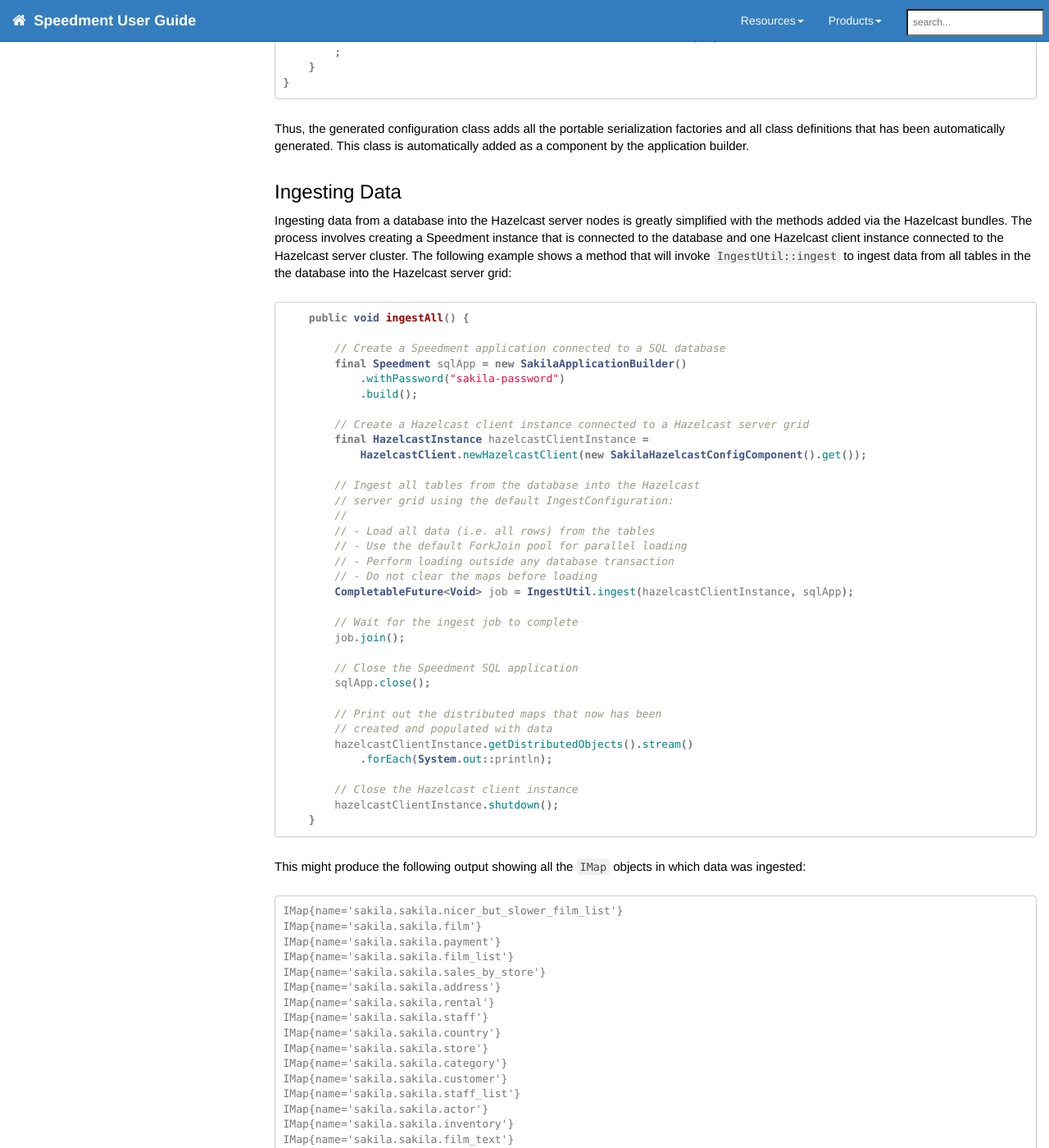
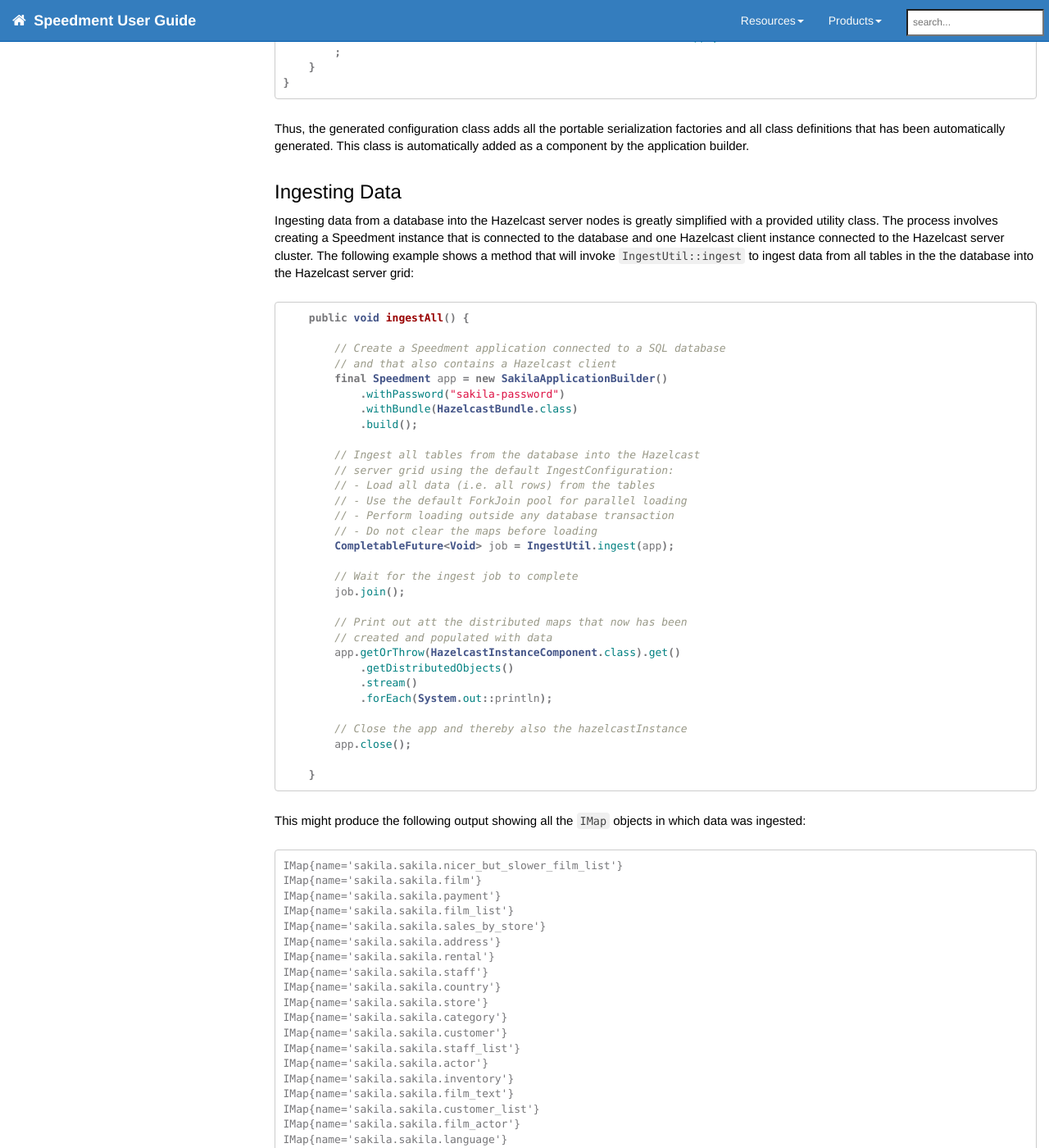
Before and after one commit to speedment/speedment-doc, a Jekyll site: the page built from pages/hazelcast.md, in a window 1280 px wide and 1400 px high, scrolled down 10471 px. Shown: the whole window at 82% size. Built offline with Jekyll 4.4.1, drawn with Linux system fonts in a browser that asks for light colours; nearby versions of some CDN libraries; comment, search, counter and statistics services are not loaded; some of the changed text lies outside the part shown.

Commit message:
hazelcast: Simplify ingest example

````diff
--- a/pages/hazelcast.md
+++ b/pages/hazelcast.md
@@ -126,7 +126,7 @@ final Speedment hazelcastApp = new SakilaApplicationBuilder()
 ```
 
 ## Entities
-Hazelcast compatible data Entities are automatically generated from the database metadata. The generated entities implements Hazelcast's [`Portable`](https://docs.hazelcast.org/docs/latest/manual/html-single/index.html#implementing-portable-serialization) interface.
+Hazelcast compatible data entities are automatically generated from the database metadata. The generated entities implements Hazelcast's [`Portable`](https://docs.hazelcast.org/docs/latest/manual/html-single/index.html#implementing-portable-serialization) interface.
 Hazelcast serialization and `Map` handling involves several aspects as described in this chapter.
 In all the code examples below, the [Sakila](https://dev.mysql.com/doc/index-other.html) sample database are being used.
 
@@ -253,7 +253,7 @@ public abstract class GeneratedFilmImpl implements Film {
     // toString, equals and hashCode hidden for brevity
 }
 ```
-Because `Portable` objects cannot handle nullable wrapper classes in Hazelcast, these fields are handled with an extra synthetic fields beginning with "__null__" (two understrokes at both ends).
+Because `Portable` objects cannot handle nullable wrapper classes in Hazelcast, these fields are handled with an extra synthetic fields beginning with `__null__` (two understrokes at both ends).
 
 {% include warning.html content = "
 When writing your own predicates using the Hazelcast IMap API, make sure to check the null state or else your predicate will not work as expected. Applications using the Speedment Stream API will handle the null fields automatically.
@@ -462,43 +462,40 @@ public class GeneratedSakilaHazelcastConfigComponent implements HazelcastConfigC
 Thus, the generated configuration class adds all the portable serialization factories and all class definitions that has been automatically generated. This class is automatically added as a component by the application builder.
 
 ## Ingesting Data
-Ingesting data from a database into the Hazelcast server nodes is greatly simplified with the methods added via the Hazelcast bundles. The process involves creating a Speedment instance that is connected to the database and one Hazelcast client instance connected to the Hazelcast server cluster.
+Ingesting data from a database into the Hazelcast server nodes is greatly simplified with a provided utility class. The process involves creating a Speedment instance that is connected to the database and one Hazelcast client instance connected to the Hazelcast server cluster.
 The following example shows a method that will invoke `IngestUtil::ingest` to ingest data from all tables in the the database into the Hazelcast server grid:
 
 ``` java
     public void ingestAll() {
 
         // Create a Speedment application connected to a SQL database
-        final Speedment sqlApp = new SakilaApplicationBuilder()
+        // and that also contains a Hazelcast client
+        final Speedment app = new SakilaApplicationBuilder()
             .withPassword("sakila-password")
+            .withBundle(HazelcastBundle.class)
             .build();
-
-        // Create a Hazelcast client instance connected to a Hazelcast server grid
-        final HazelcastInstance hazelcastClientInstance =
-            HazelcastClient.newHazelcastClient(new SakilaHazelcastConfigComponent().get());
 
         // Ingest all tables from the database into the Hazelcast
         // server grid using the default IngestConfiguration:
-        //
         // - Load all data (i.e. all rows) from the tables
         // - Use the default ForkJoin pool for parallel loading
         // - Perform loading outside any database transaction
         // - Do not clear the maps before loading
-        CompletableFuture<Void> job = IngestUtil.ingest(hazelcastClientInstance, sqlApp);
+        CompletableFuture<Void> job = IngestUtil.ingest(app);
 
         // Wait for the ingest job to complete
         job.join();
 
-        // Close the Speedment SQL application
-        sqlApp.close();
-
-        // Print out the distributed maps that now has been
+        // Print out att the distributed maps that now has been
         // created and populated with data
-        hazelcastClientInstance.getDistributedObjects().stream()
+        app.getOrThrow(HazelcastInstanceComponent.class).get()
+            .getDistributedObjects()
+            .stream()
             .forEach(System.out::println);
 
-        // Close the Hazelcast client instance
-        hazelcastClientInstance.shutdown();
+        // Close the app and thereby also the hazelcastInstance
+        app.close();
+
     }
 ```
 This might produce the following output showing all the `IMap` objects in which data was ingested:
@@ -535,6 +532,21 @@ The utility class `IngestUtil` contains a number of related methods that can be
 - Selecting a subset of database tables to use during ingest
 
 See the JavaDoc for the classes `IngestUtil` and `IngestConfiguration` for a detailed description on these features.
+
+The code above can be shortened like this (provided that the print out section is skipped):
+``` java
+    public void ingestAllShort() {
+
+        try (Speedment app = new SakilaApplicationBuilder()
+            .withPassword("sakila-password")
+            .withBundle(HazelcastBundle.class)
+            .build()) {
+
+            IngestUtil.ingest(app).join();
+        };
+
+    }
+```
 
 {% include tip.html content = "
 Because the Hazelcast nodes must be able to operate independent on the Java data model, data is loaded from the database via the application to the Hazelcast nodes.
````
Also changed, not shown: other parts of pages/hazelcast.md (+2 -2 lines).
